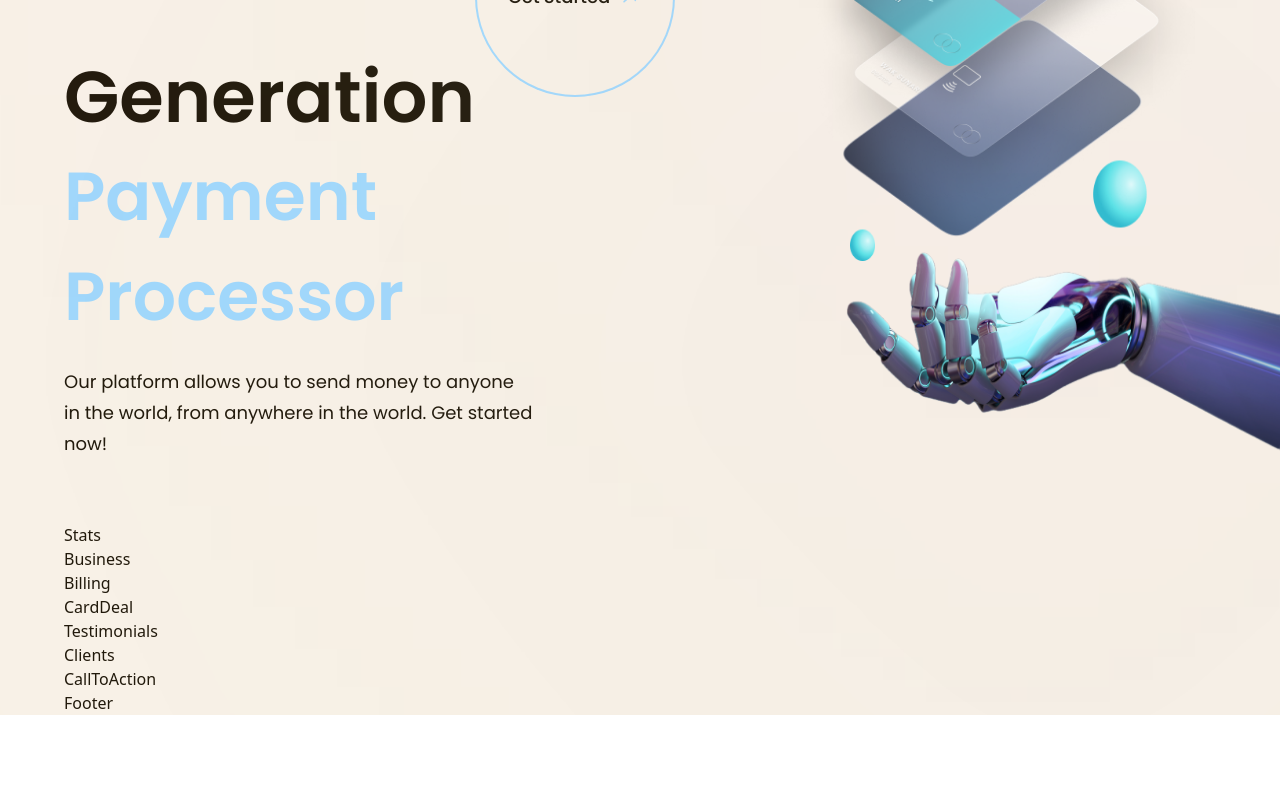
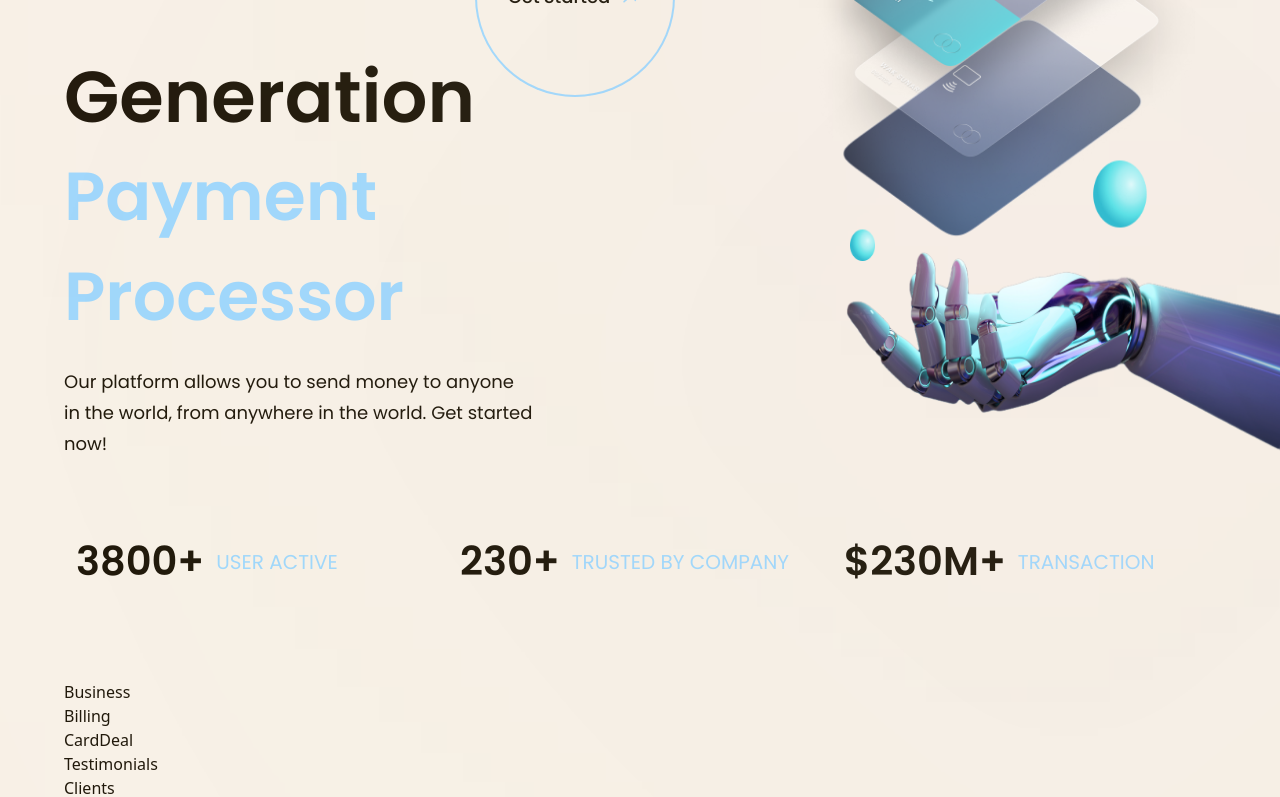
Before and after one commit to td2thinh/react-finance-app, a React (Vite) app: page / in a window 1280 px wide. Shown: the part 377-1174 px from the top of the page. Before the commit the page ends 1092 px from the top, so only its background shows below. Built offline with nearby package versions, Linux system fonts and the light colour scheme.

Commit message:
Stats component done

```diff
--- a/src/components/Stats.tsx
+++ b/src/components/Stats.tsx
@@ -1,8 +1,26 @@
-import React from 'react'
+import { stats } from "../constants/"
+import styles from "../style"
 
 const Stats = () => {
     return (
-        <div>Stats</div>
+        <>
+            <section className={`${styles.flexCenter} flex-row flex-wrap sm:mb-20 mb-6`}>
+                {
+                    stats.map((item) => {
+                        return (
+                            <div key={item.id} className={`flex-1 flex justify-start items-center flex-row m-3`}>
+                                <h4 className="font-poppins font-semibold xs:text-[40px] text-[30px] xs:leading-[53px] leading-[43px]">
+                                    {item.value}
+                                </h4>
+                                <p className="font-poppins font-normal xs:text-[20px] text-[15px] xs:leading-[26px] leading-[21px] text-lightAccent uppercase ml-3">
+                                    {item.title}
+                                </p>
+                            </div>
+                        )
+                    })
+                }
+            </section>
+        </>
     )
 }
 
```
